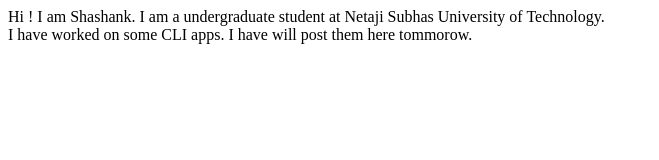
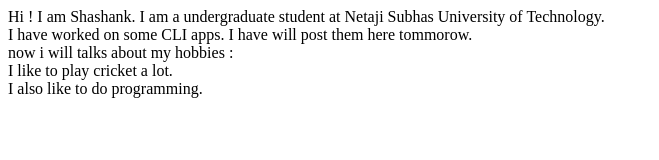
Before and after one commit to kumarshashank571/Shashank_jha_Site, a plain HTML site: page index.html in a window 1280 px wide. Shown: the whole page, without its empty margins (0-659 px from the left). Drawn offline with Linux system fonts and the light colour scheme.

Commit message:
Added my interests

```diff
--- a/index.html
+++ b/index.html
@@ -10,5 +10,10 @@
     I am a undergraduate student at Netaji Subhas University of Technology.
     <br>
     I have worked on some CLI apps. I have will post them here tommorow.
+    <br>
+    now i will talks about my hobbies :<br>
+    I like to play cricket a lot.<br>
+    I also like to do programming.
+
 </body>
 </html>
```
